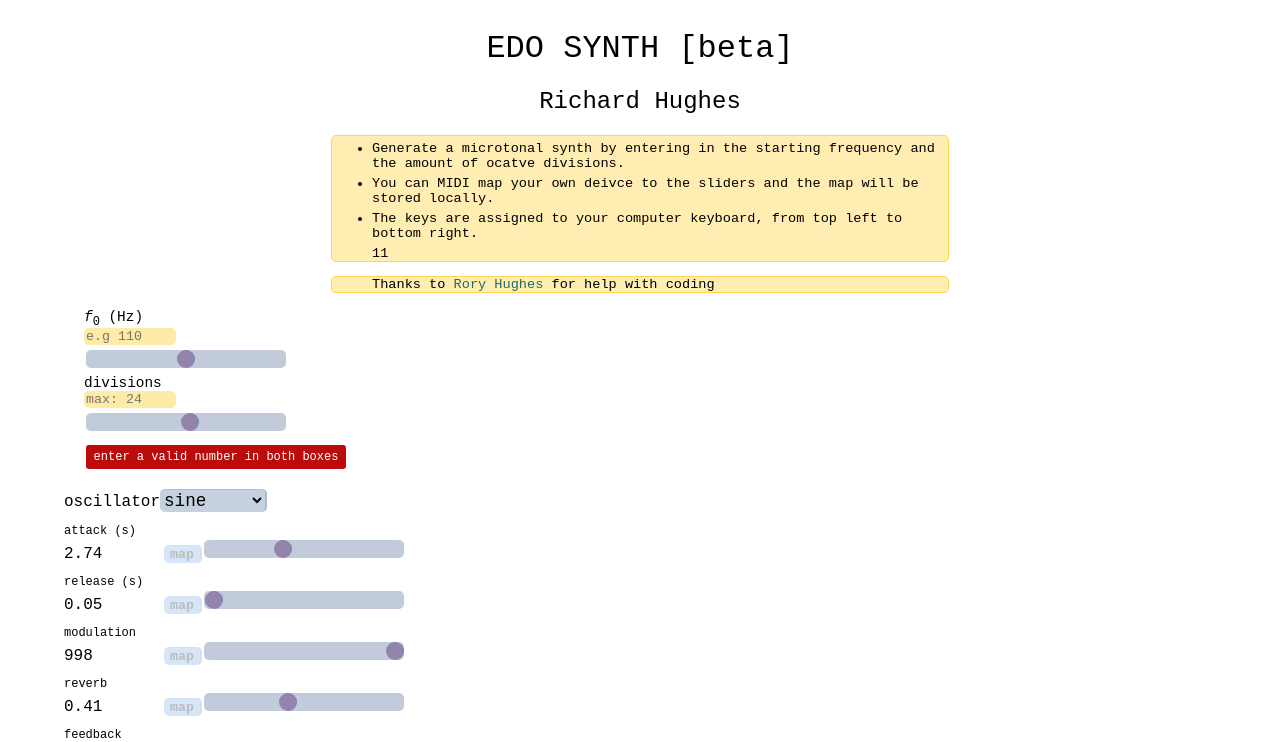
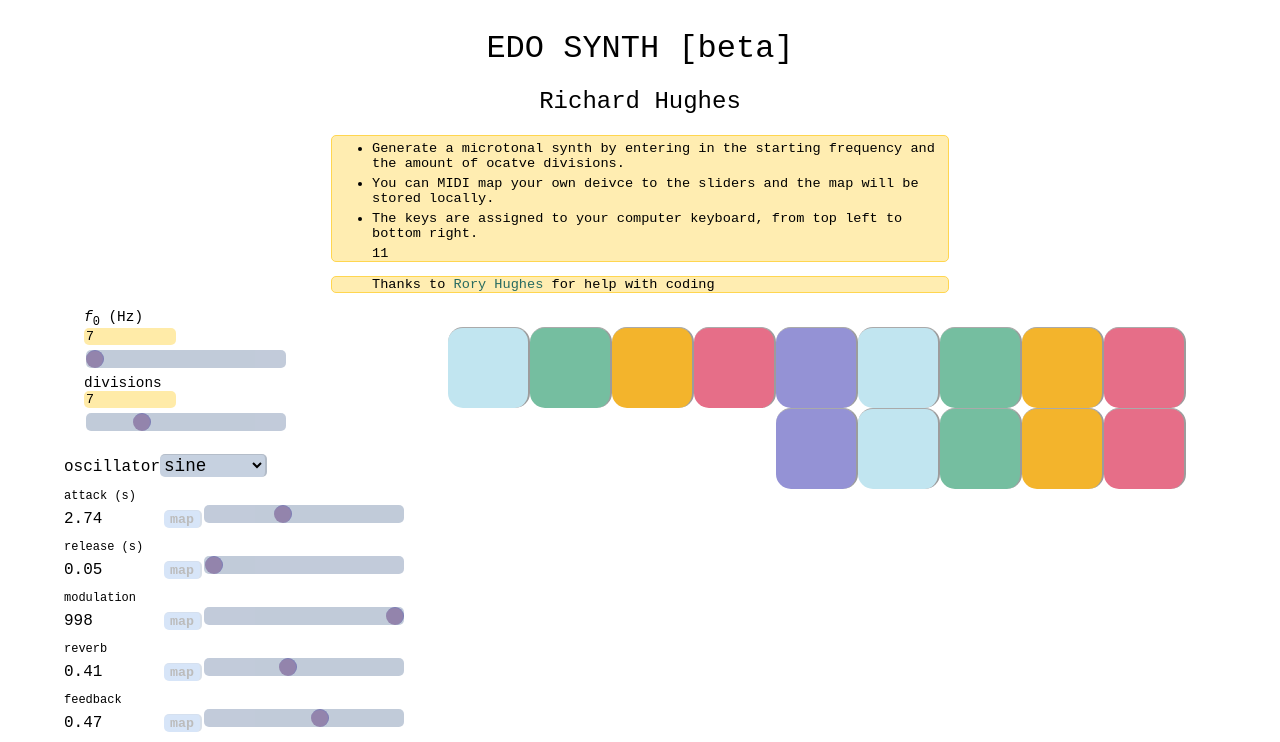
Before and after one commit to rwjhughes/website, a Next.js app: page /edo in a window 1280 px wide. Shown: the top 742 px of the page. Built offline with nearby package versions, Linux system fonts and the light colour scheme; a web font is replaced by a local one.

Commit message:
better touch control hopefully

```diff
--- a/pages/edo.js
+++ b/pages/edo.js
@@ -141,10 +141,11 @@ const MidiSlider = ({ label, displayValue, input, setInput, midiInput, changePar
 
 
 const Home = () => {
+  const isTouchDevice = typeof window !== 'undefined' && 'ontouchstart' in window
   const midiRef = useRef(null)
 
-  const [f0, setF0] = useState()
-  const [divisions, setDivisions] = useState()
+  const [f0, setF0] = useState(7)
+  const [divisions, setDivisions] = useState(7)
 
   const [audioDevices, setAudioDevices] = useState(null)
   const [paramValues, setParamValues] = useState({
@@ -368,14 +369,15 @@ const Home = () => {
       </div>
       <FlexGrow>
           <div id='container'>
-          {notes.map((note, i) => {
+          {layoutMap && notes.map((note, i) => {
             return <div
               key={note}
               className="note"
-              onMouseDown={() => audioDevices.synth.triggerAttack(note)}
-              onMouseUp={() => audioDevices.synth.triggerRelease()}
-              onMouseLeave={() => audioDevices.synth.triggerRelease()}
-              // onMouseEnter={() => audioDevices.synth.triggerAttack(note)}
+              onMouseDown={!isTouchDevice ? () => audioDevices.synth.triggerAttack(note) : undefined}
+              onTouchStart={isTouchDevice ? () => audioDevices.synth.triggerAttack(note) : undefined}
+              onMouseUp={!isTouchDevice ? () => audioDevices.synth.triggerRelease() : undefined}
+              onTouchEnd={isTouchDevice ? () => audioDevices.synth.triggerAttack() : undefined}
+              onMouseLeave={!isTouchDevice ? () => audioDevices.synth.triggerRelease() : undefined}
             >
               <span>
                 {layoutMap.get(keyboardCodes[i])}
```
Also changed, not shown: 3 other files (tests, documents, lock files or other folders).
